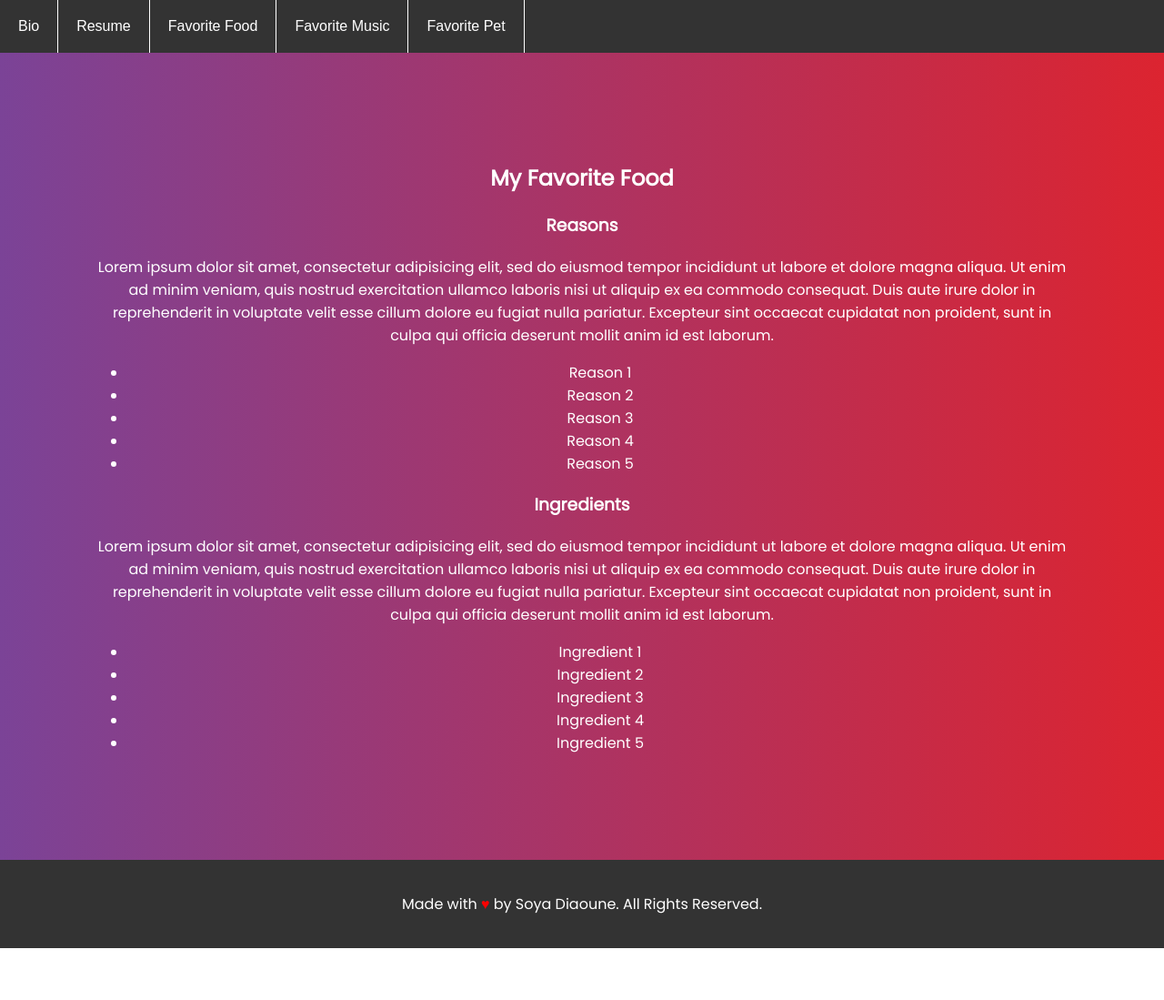
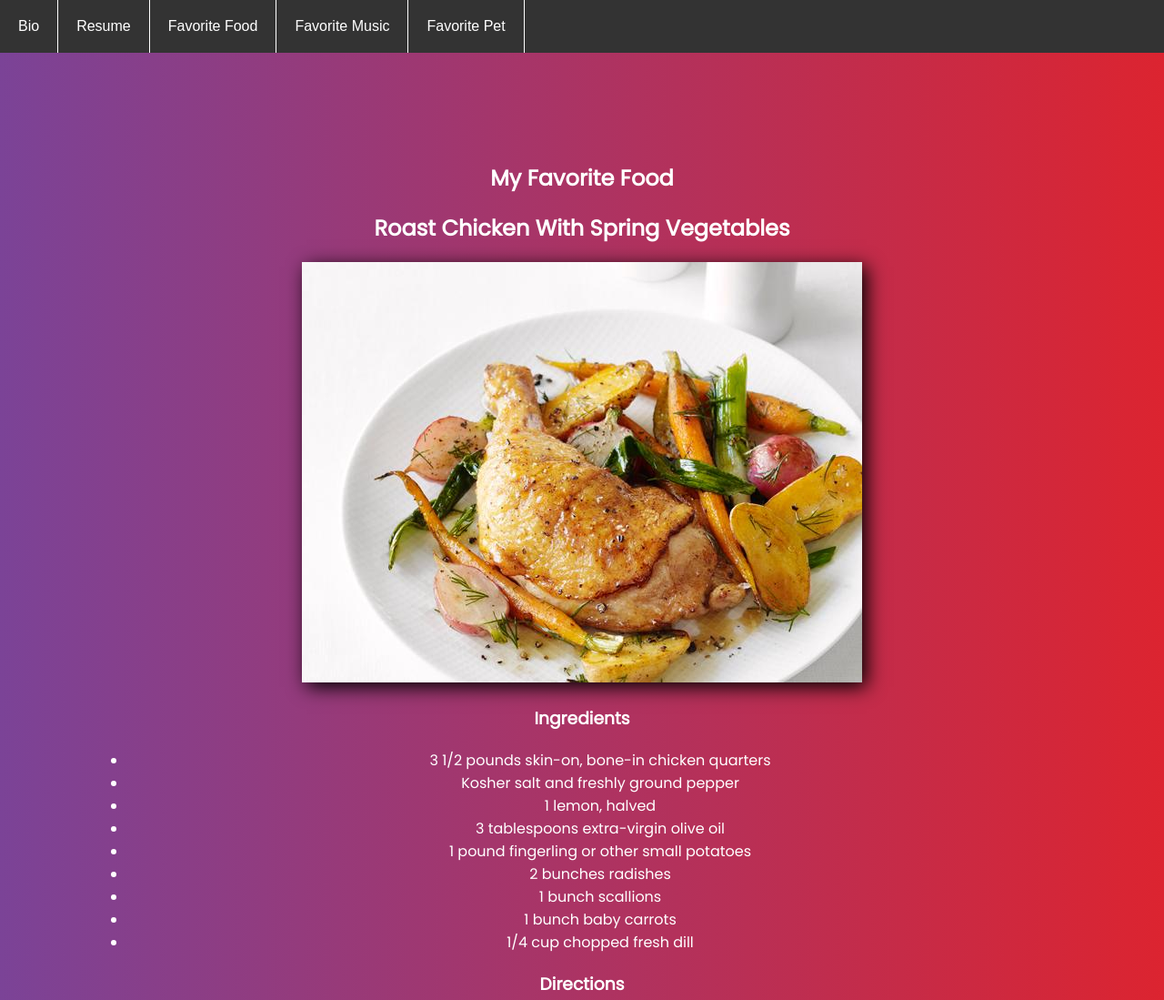
Before and after one commit to sdiaoune/sdiaoune.github.io, a plain HTML site: page food.html in a window 1280 px wide. Shown: the top 1099 px of the page at 91% size. Before the commit the page ends 1042 px from the top, so only its background shows below. Drawn offline with Linux system fonts and the light colour scheme.

Commit message:
Final commit
final commit

```diff
--- a/food.html
+++ b/food.html
@@ -23,39 +23,29 @@
 <section>
     <div class="food">
     <h1>My Favorite Food</h1>
-    <h3>Reasons</h3>
-    <p>
-    Lorem ipsum dolor sit amet, consectetur adipisicing elit, sed do eiusmod
-    tempor incididunt ut labore et dolore magna aliqua. Ut enim ad minim veniam,
-    quis nostrud exercitation ullamco laboris nisi ut aliquip ex ea commodo
-    consequat. Duis aute irure dolor in reprehenderit in voluptate velit esse
-    cillum dolore eu fugiat nulla pariatur. Excepteur sint occaecat cupidatat non
-    proident, sunt in culpa qui officia deserunt mollit anim id est laborum.
-    </p>
+    <h2>Roast Chicken With Spring Vegetables</h2>
+    <img class="foodimg" src="./images/chicken.jpeg">
+    <h3>Ingredients</h3>
     <ul>
-        <li>Reason 1</li>
-        <li>Reason 2</li>
-        <li>Reason 3</li>
-        <li>Reason 4</li>
-        <li>Reason 5</li>
+        <li>3 1/2 pounds skin-on, bone-in chicken quarters</li>
+        <li>Kosher salt and freshly ground pepper</li>
+        <li>1 lemon, halved</li>
+        <li>3 tablespoons extra-virgin olive oil</li>
+        <li>1 pound fingerling or other small potatoes</li>
+        <li>2 bunches radishes</li>
+        <li>1 bunch scallions</li>
+        <li>1 bunch baby carrots</li>
+        <li>1/4 cup chopped fresh dill</li>
     </ul>
-    <h3>Ingredients</h3>
-    <p>
-    Lorem ipsum dolor sit amet, consectetur adipisicing elit, sed do eiusmod
-    tempor incididunt ut labore et dolore magna aliqua. Ut enim ad minim veniam,
-    quis nostrud exercitation ullamco laboris nisi ut aliquip ex ea commodo
-    consequat. Duis aute irure dolor in reprehenderit in voluptate velit esse
-    cillum dolore eu fugiat nulla pariatur. Excepteur sint occaecat cupidatat non
-    proident, sunt in culpa qui officia deserunt mollit anim id est laborum.
-    </p>
-    <ul>
-        <li>Ingredient 1</li>
-        <li>Ingredient 2</li>
-        <li>Ingredient 3</li>
-        <li>Ingredient 4</li>
-        <li>Ingredient 5</li>
-    </ul>
+    <h3>Directions</h3>
+    <p>Preheat the oven to 500 degrees F. Rinse the chicken and pat dry. Season with salt and pepper, then place skin-side up on a rimmed baking sheet. Squeeze 1/2 lemon over the chicken and drizzle with 1 tablespoon olive oil. Roast 15 minutes. Meanwhile, cut the potatoes and radishes in half and cut the scallions into thirds. Toss the potatoes, radishes, carrots and the remaining 2 tablespoons olive oil in a bowl; season with salt and pepper. Remove the chicken from the oven and scatter the vegetables around it. Continue to roast until the vegetables are tender and the chicken is golden and cooked through, about 20 more minutes. Squeeze the remaining 1/2 lemon over the chicken and vegetables. Top with the dill and season with salt.</p>
+    <h3>Reviews</h3>
+    <blockquote>"This is one of our new favorite summer dinners, which will probably continue throughout the season. It is quick, fresh, and healthy. Great flavors and so easy to make. We use the mini red, yellow, and orange peppers and halve them and use chicken breast. So good!" - Lauro. O | Food Network</blockquote>
+    <br>
+    <p><u>Disclaimer:</u> Ingredients and Directions referenced from The Food Network</p>
     </div>
+
+
 </section>
 <footer>
     <div class="bottompage">
--- a/mainstyle.css
+++ b/mainstyle.css
@@ -97,6 +97,10 @@ li a: hover {
 
 }
 
+.foodimg, .petimg {
+	box-shadow: 5px 5px 20px black;
+}
+
 .diva {
 	text-decoration: none;
 	color: #64b3f4;
```
Also changed, not shown: index.html (+8 -2 lines), music.html (+16 -12 lines), pet.html (+5 -14 lines), resume.html (+1 -3 lines), images/chicken.jpeg (added), images/hamster.jpg (added).
